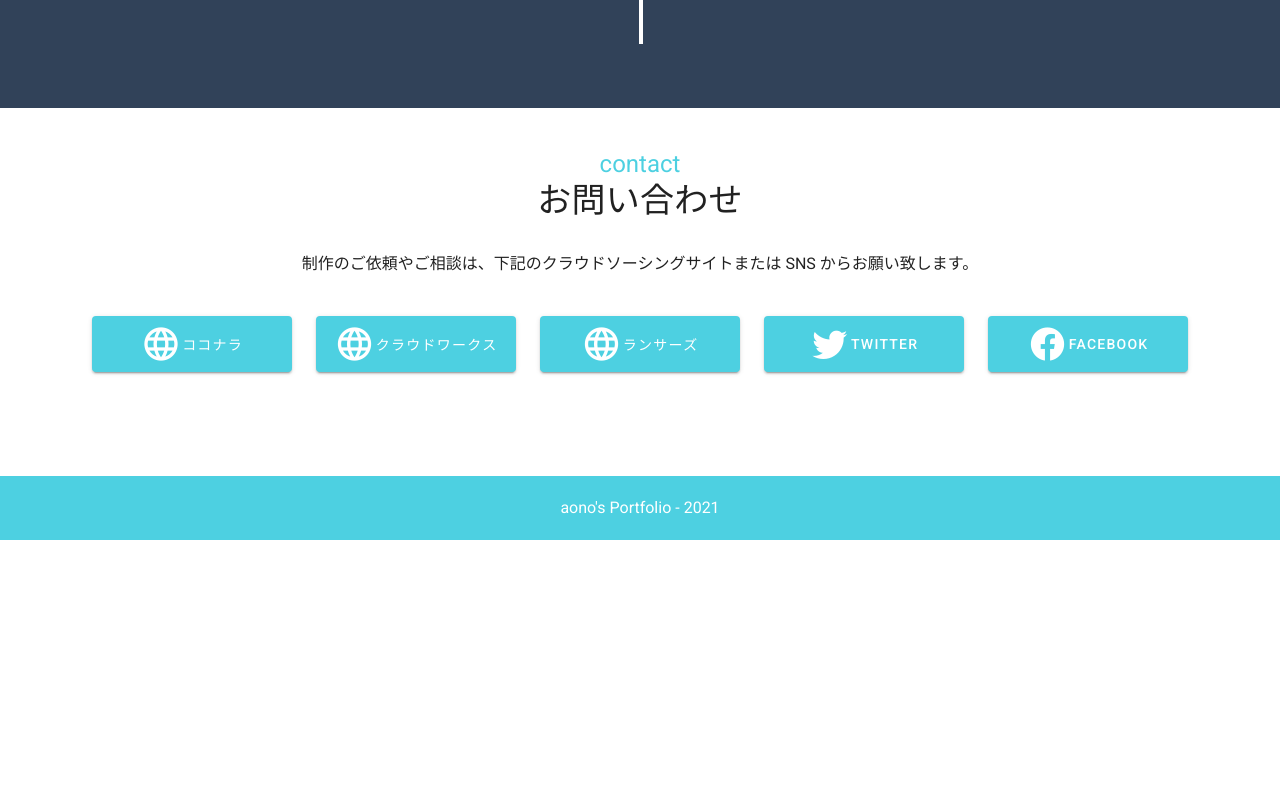
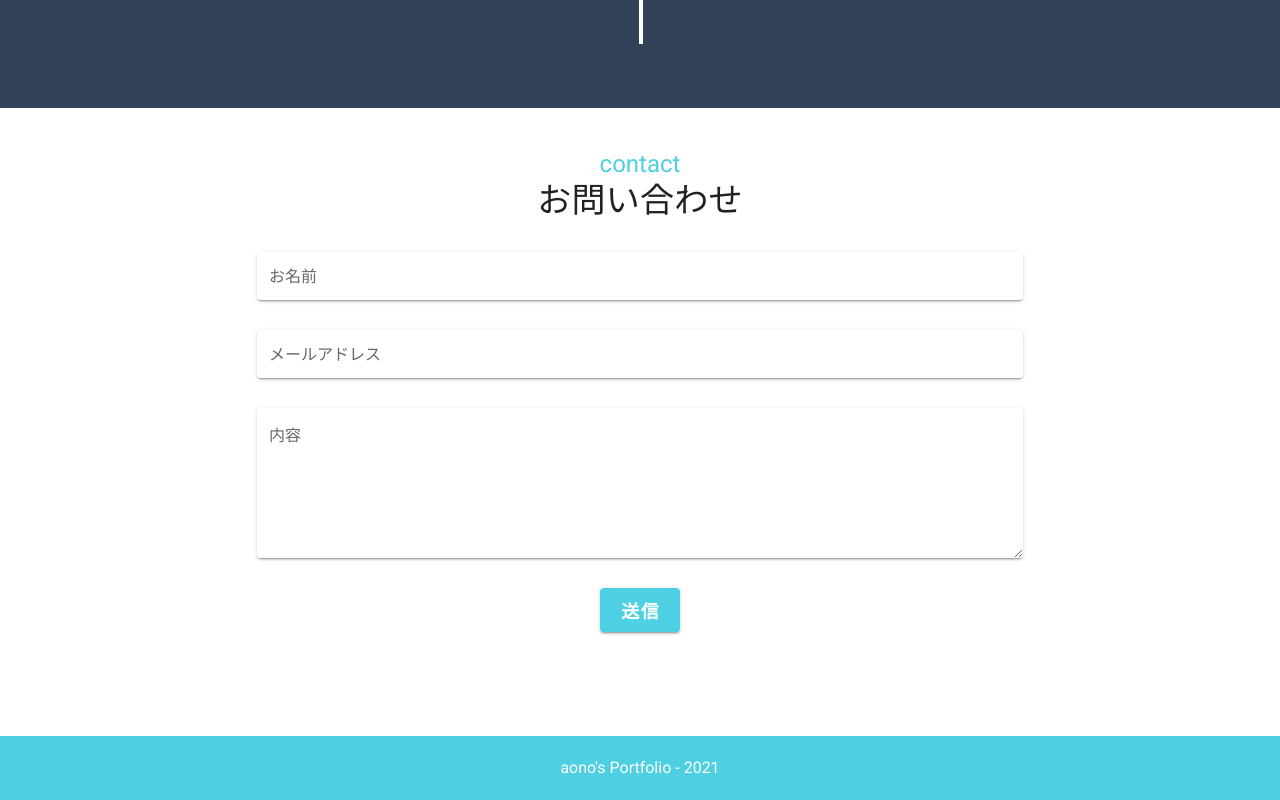
Before and after one commit to t-aono/aonos-portfolio, a Vue app: page / in a window 1280 px wide. Shown: the part 3133-3933 px from the top of the page. Before the commit the page ends 3673 px from the top, so only its background shows below. Built offline with nearby package versions, Linux system fonts and the light colour scheme.

Commit message:
change contact form

```diff
--- a/src/components/Contact.vue
+++ b/src/components/Contact.vue
@@ -4,16 +4,13 @@
       <div class="text-h5 mb-0 main-color-txt" id="contact">contact</div>
       <div class="text-h4 mb-5">お問い合わせ</div>
       <v-container>
-        <p class="mb-10">制作のご依頼やご相談は、下記のクラウドソーシングサイトまたは SNS からお願い致します。</p>
         <v-row align="center" justify="center">
-          <v-btn
-            v-for="item in links" :key="item.name"
-            :href="item.url" target="_blank"
-            :color="mainColor" min-width="200" class="ma-3 py-7"
-          >
-            <v-icon x-large color="white">{{ item.icon }}</v-icon>
-            <span class="white--text"> {{ item.name }}</span>
-          </v-btn>
+          <v-col cols="12" md="8">
+            <v-text-field solo label="お名前"></v-text-field>
+            <v-text-field solo label="メールアドレス"></v-text-field>
+            <v-textarea solo label="内容" ></v-textarea>
+            <v-btn large color="cyan lighten-2">送信</v-btn>
+          </v-col>
         </v-row>
       </v-container>
     </v-col>
@@ -22,38 +19,14 @@
 
 <script>
 export default {
-  data: () => {
-    return {
-      subColor: '#314259',
-      mainColor: '#4dd0e1',
-      links: [
-        {
-          icon: 'mdi-web',
-          name: 'ココナラ',
-          url: 'https://profile.coconala.com/users/1506663'
-        },
-        {
-          icon: 'mdi-web',
-          name: 'クラウドワークス',
-          url: 'https://crowdworks.jp/public/employees/1497017'
-        },
-        {
-          icon: 'mdi-web',
-          name: 'ランサーズ',
-          url: 'https://www.lancers.jp/profile/krm50'
-        },
-        {
-          icon: 'mdi-twitter',
-          name: 'Twitter',
-          url: 'https://twitter.com/aonoweb'
-        },
-        {
-          icon: 'mdi-facebook',
-          name: 'Facebook',
-          url: 'https://www.facebook.com/Aono-Web-Develop-120591110218139/'
-        },
-      ]
-    }
-  }
 }
 </script>
+
+<style scoped>
+button.v-btn {
+  text-decoration: none;
+  color: #fff;
+  font-weight: bold;
+  font-size: large;
+}
+</style>
```
